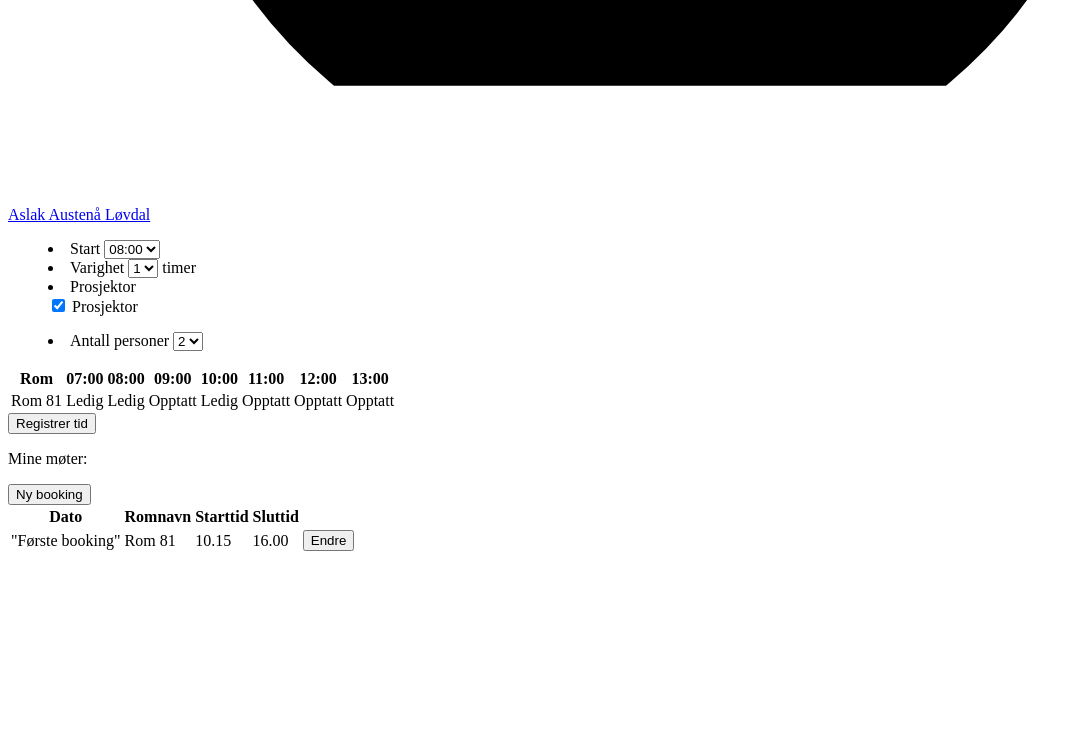
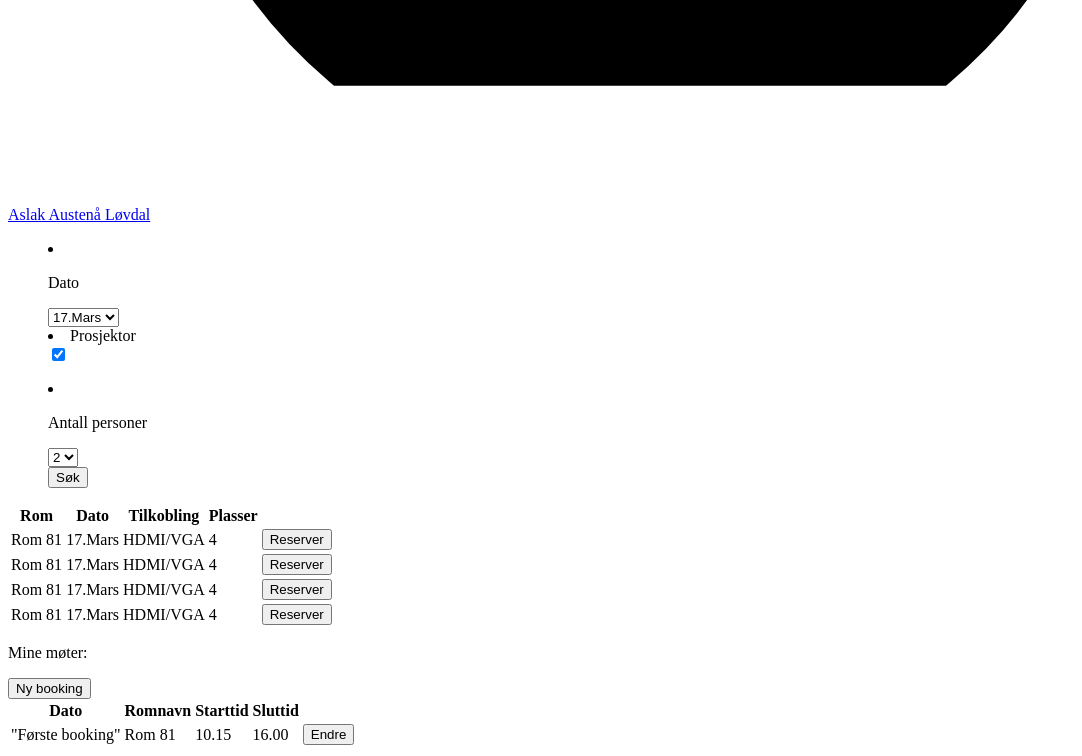
Before and after one commit to Hurlevent/PJ2100, a PHP site: page /html/desktop_home.html in a window 1280 px wide. Shown: the part 1400-2156 px from the top of the page, without its empty margins (0-1082 px from the left). Before the commit the page ends 1951 px from the top, so only its background shows below. Run offline with PHP 8.4, Linux system fonts and the light colour scheme.

Commit message:
Nye oppdateringer

```diff
--- a/html/desktop_home.html
+++ b/html/desktop_home.html
@@ -56,33 +56,28 @@
         <div id="search_menu">
             <menu>
                 <dl>
-                    <li>Start
-                        <select>
-                          <option value="8">08:00</option>
-                          <option value="9">09:00</option>
+                    <li><p>Dato</p>
+                        <select id="date_select">
+                        <option value="2015-03-17">17.Mars</option>
+                        <option value="2015-03-18">18.Mars</option>
+                        <option value="2015-03-19">19.Mars</option>
+                        <option value="2015-03-20">20.Mars</option>
                         </select>
                     </li>
-                    <li>Varighet
-                        <select>
-                          <option value="1t">1</option>
-                          <option value="2t">2</option>
-                        </select>
-                        timer
-                    </li>
-                    <li>Prosjektor
+                    <li>
+                        <label for="checkbox">Prosjektor</label>
                         <form>
-                        <input type="checkbox" name="prosjektor" value="prosjektor" checked>
-                        Prosjektor
+                            <input type="checkbox" id="checkbox" name="prosjektor" value="prosjektor" checked>
                         </form>
                     </li>
-                    <li>Antall personer
-                        <select>
+                    <li><p>Antall personer</p>
+                        <select class="person_select">
                           <option value="2pers">2</option>
                           <option value="3pers">3</option>
                           <option value="4pers">4</option>
                         </select>
                     </li>
-
+                    <button class="search_button">Søk</button>
                 </dl>
             </menu>
         </div>
@@ -94,28 +89,46 @@
         <div id="shedule_list">
             <table class="kalender">
                 <tr>
-                    <th>Rom</th>
-                    <th>07:00</th>
-                    <th>08:00</th>
-                    <th>09:00</th>
-                    <th>10:00</th>
-                    <th>11:00</th>
-                    <th>12:00</th>
-                    <th>13:00</th>
+                    <th class="table_head">Rom</th>
+                    <th class="table_head">Dato</th>
+                    <th class="table_head">Tilkobling</th>
+                    <th class="table_head">Plasser</th>
+                    <th class="table_head"></th>
                 </tr>
                 <tr>
-                  <td>Rom 81</td>
-                  <td>Ledig</td>
-                  <td>Ledig</td>
-                  <td>Opptatt</td>
-                  <td>Ledig</td>
-                  <td>Opptatt</td>
-                  <td>Opptatt</td>
-                  <td>Opptatt</td>
+                    <td class="table_content">Rom 81</td>
+                    <td class="table_content">17.Mars</td>
+                    <td class="table_content">HDMI/VGA</td>
+                    <td class="table_content">4</td>
+                    <td><button class="reserve_room">Reserver
+            </button></td>
+                </tr>
+                <tr>
+                    <td class="table_content">Rom 81</td>
+                    <td class="table_content">17.Mars</td>
+                    <td class="table_content">HDMI/VGA</td>
+                    <td class="table_content">4</td>
+                    <td><button class="reserve_room">Reserver
+            </button></td>
+                </tr>
+                <tr>
+                    <td class="table_content">Rom 81</td>
+                    <td class="table_content">17.Mars</td>
+                    <td class="table_content">HDMI/VGA</td>
+                    <td class="table_content">4</td>
+                    <td><button class="reserve_room">Reserver
+            </button></td>
+                </tr>
+                <tr>
+                    <td class="table_content">Rom 81</td>
+                    <td class="table_content">17.Mars</td>
+                    <td class="table_content">HDMI/VGA</td>
+                    <td class="table_content">4</td>
+                    <td><button class="reserve_room">Reserver
+            </button></td>
                 </tr>
             </table>
-            <button type="knapp">Registrer tid
-            </button>
+
         </div>
     <!-- Room Grid End ----------------------------------->
     <!---------------------------------------------------->
```
Also changed, not shown: html/css/felles.css (+108 -20 lines).
